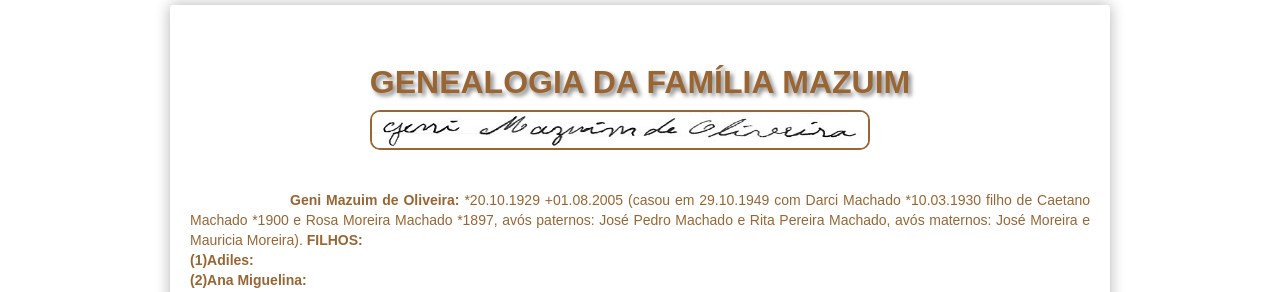
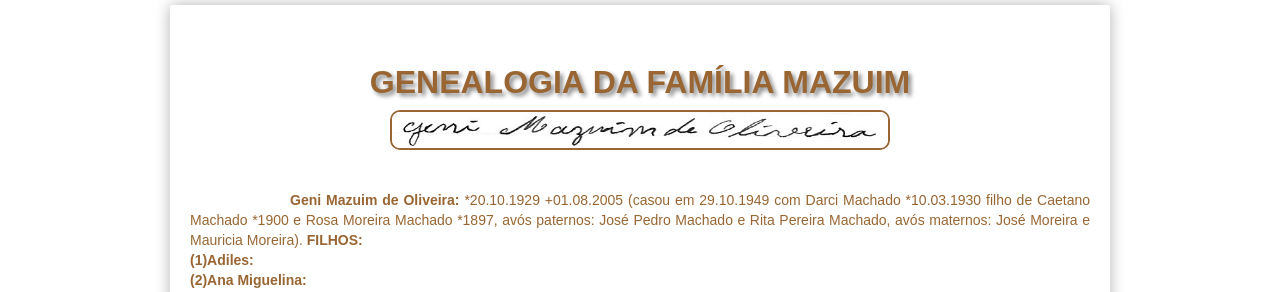
Before and after one commit to claudiovargas1955/claudiovargas1955.github.io, a Jekyll site: the page built from _pages/familia-mazuim.html, in a window 1280 px wide. Shown: the part 294-586 px from the top of the page. Built offline with Jekyll 4.4.1, drawn with Linux system fonts in a browser that asks for light colours; some web fonts are replaced.

Commit message:
Update familia-mazuim.html

```diff
--- a/_pages/familia-mazuim.html
+++ b/_pages/familia-mazuim.html
@@ -33,7 +33,7 @@ details[open] summary {color:#996633;
       }
 
   .esq1{margin-right: 0px;
-        margin-left: 180px;
+        margin-left: 200px;
         margin-bottom:5px;
         border:#996633 solid 2px;
         border-radius:10px;
```
